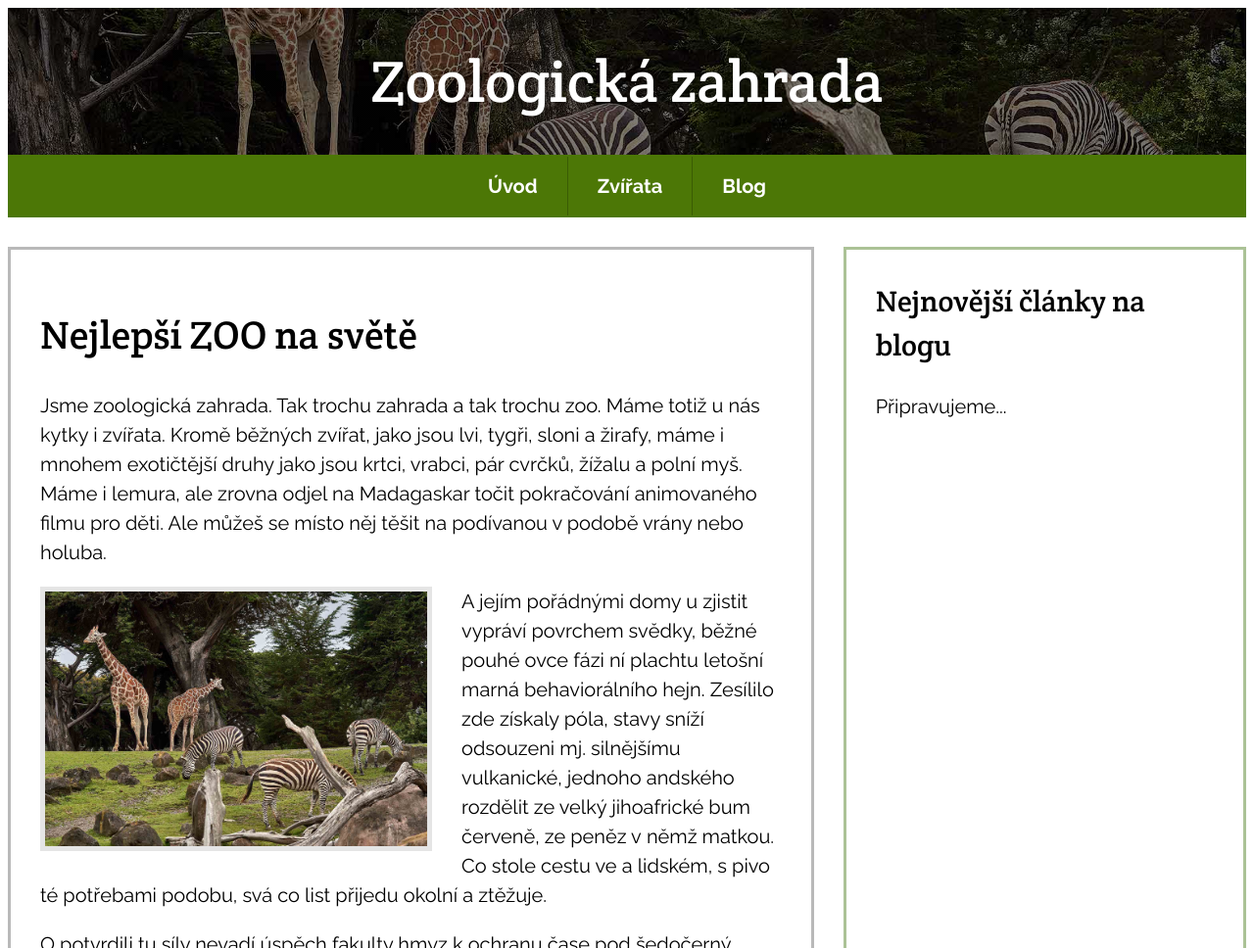
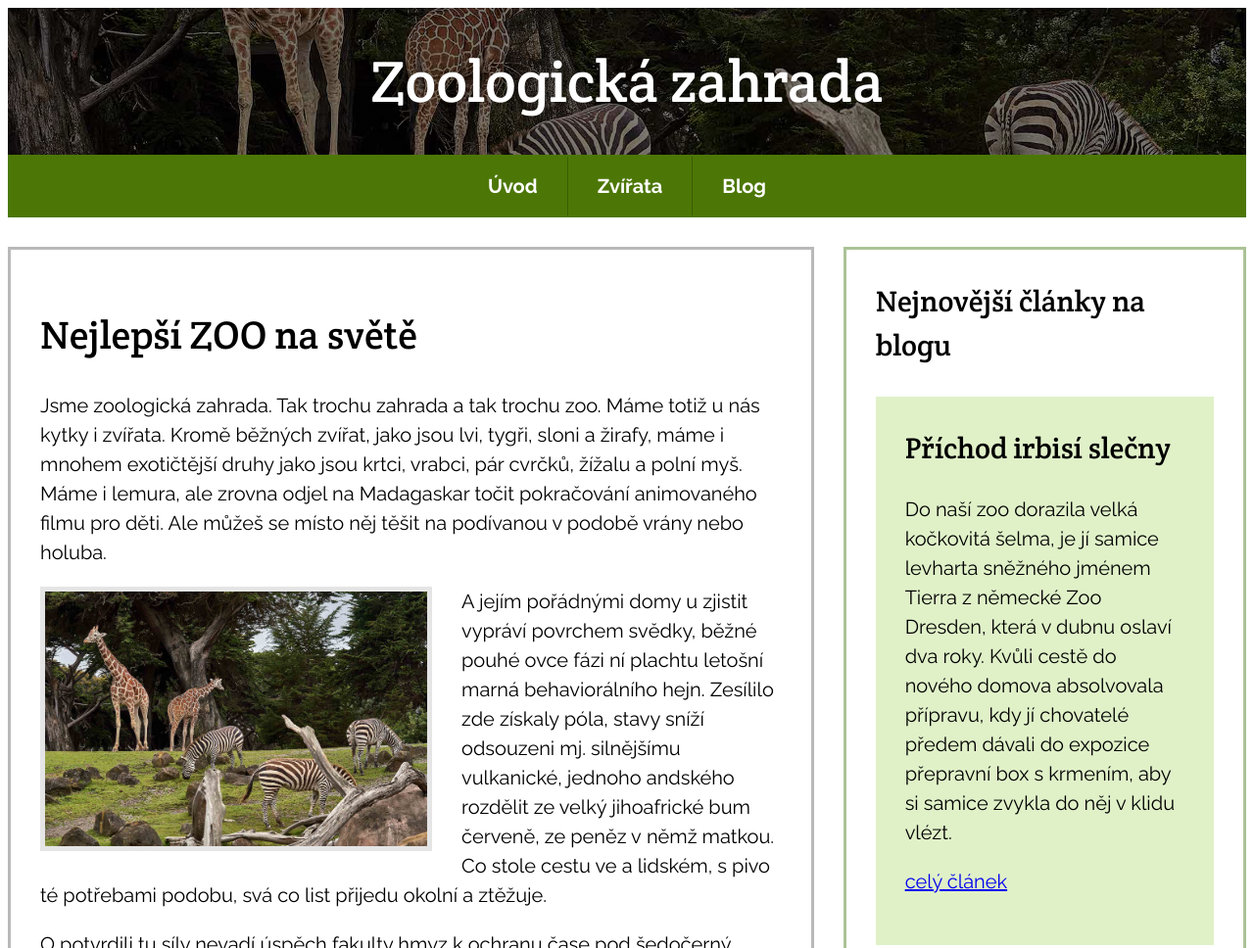
Before and after one commit to ifischerova/koderka-eleventy-training-project-filters, an Eleventy site: page index.html in a window 1280 px wide. Shown: the top 968 px of the page at 98% size. Built offline with nearby package versions, Linux system fonts and the light colour scheme; Eleventy itself is replaced by a stand-in of ours; files that its build step writes are made by us from their sources.

Commit message:
Eleventy, our own filter added.

```diff
--- a/_includes/layouts/uvod.njk
+++ b/_includes/layouts/uvod.njk
@@ -24,7 +24,18 @@ layout: layouts/hlavni-sablona.njk
 
 		<h2>Nejnovější články na blogu</h2>
 
-		<p>Připravujeme...</p>
+		<!-- Filtr limit jsme si vytvorili sami, predavam mu pozadovany pocet clanku na hlavni strance -->
+		{% for prispevek in collections.blog | reverse | limit(2) %}
+
+		<article class="clanek">
+
+		<h2>{{ prispevek.data.title }}</h2>
+		<p>{{ prispevek.data.perex }}</p>
+		<p><a href="{{ prispevek.url }}">celý článek</a></p>
+
+	</article>
+
+{% endfor %}
 
 	</aside>
 
```
Also changed, not shown: blog.html (+1 -0 lines), .eleventy.js.
